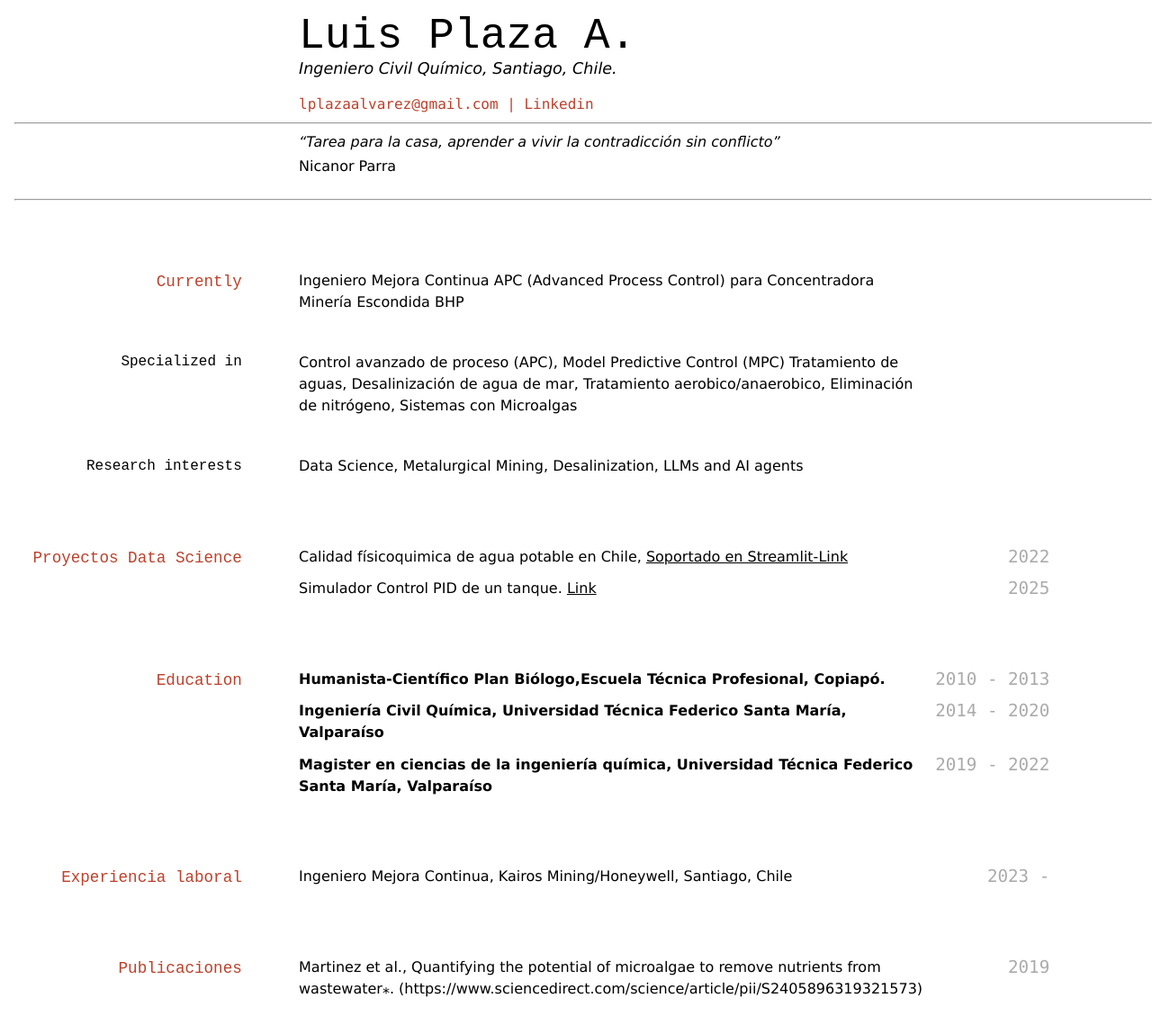
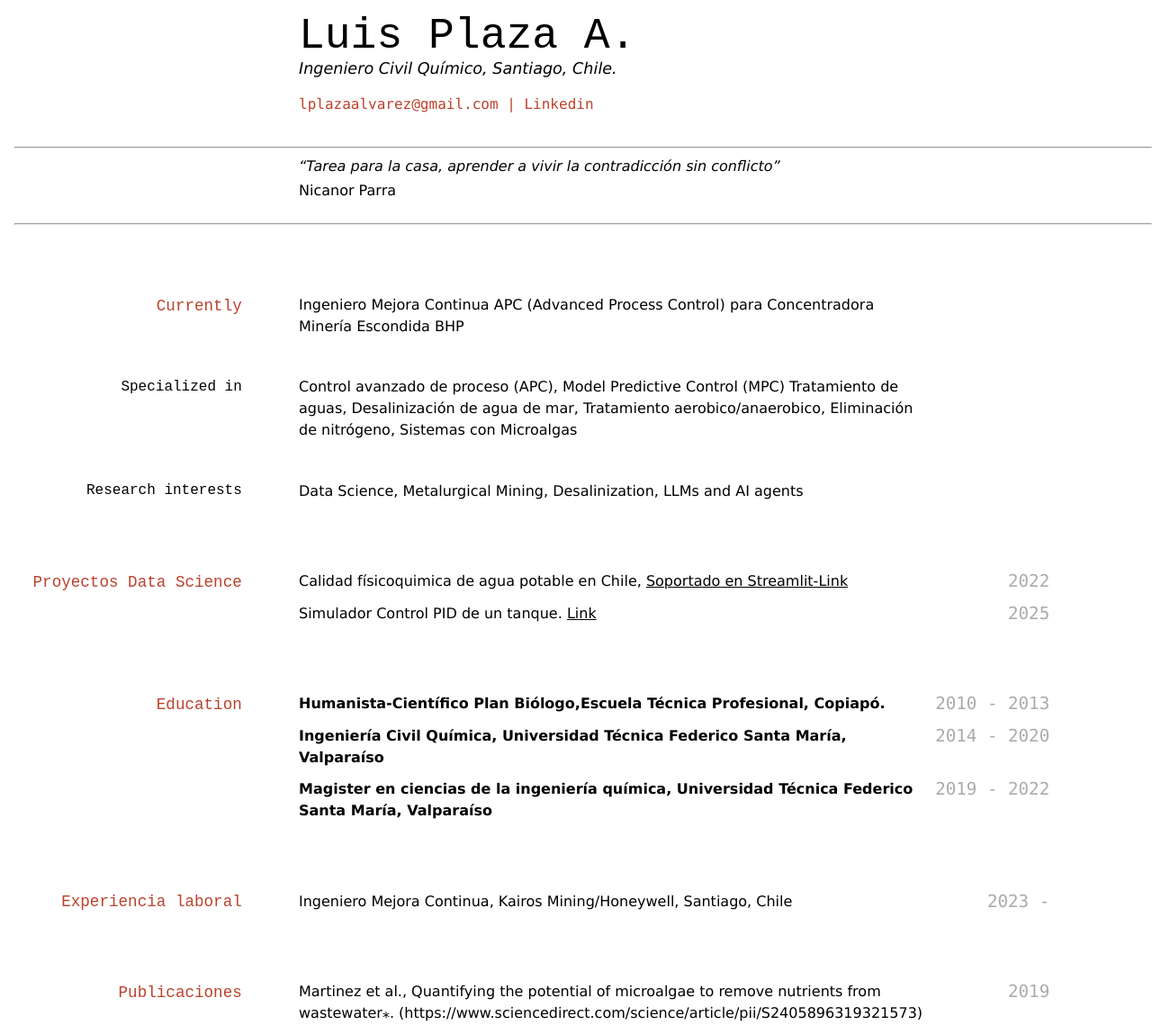
Before and after one commit to luchoplaza/luchoplaza.github.io, a Jekyll site: the page built from index.md, in a window 1280 px wide. Shown: the whole page at 90% size. Built offline with Jekyll 4.4.1, drawn with Linux system fonts in a browser that asks for light colours; before the commit the page ends 1122 px from its top, so only the background shows below that.

Commit message:
Update index.md

```diff
--- a/index.md
+++ b/index.md
@@ -8,7 +8,7 @@ Ingeniero Civil Químico, Santiago, Chile.
 <div id="webaddress">
 <a href="lplazaalvarez@gmail.com">lplazaalvarez@gmail.com</a>
 | <a href="https://www.linkedin.com/in/lplazaalvarez/">Linkedin</a>
-</div>
+</div><br>
 
 ---
 >
```
